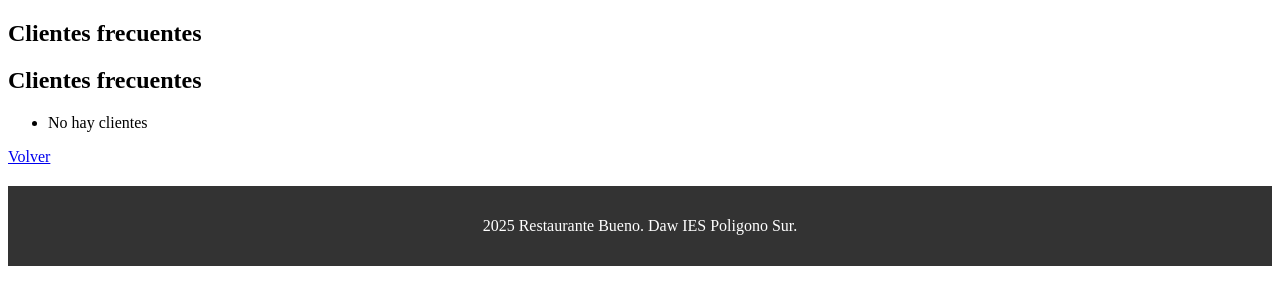
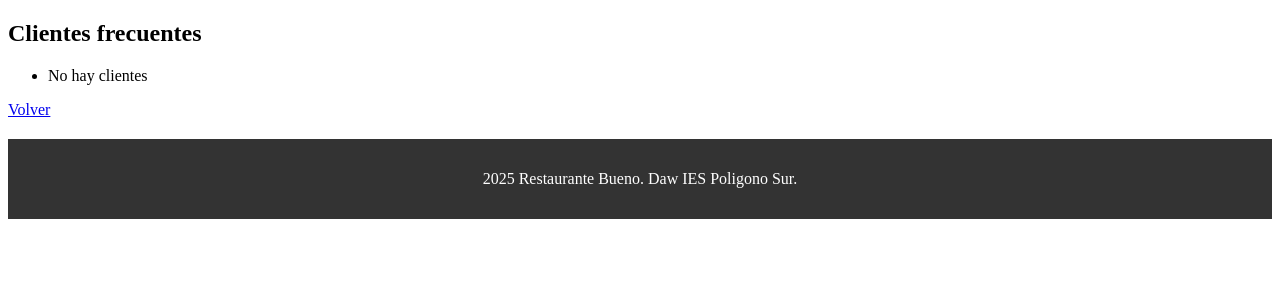
Before and after one commit to borl1nh0/restaurante-django, a Django app: page /clientes/frecuentes/ in a window 1280 px wide. Shown: the part 190-495 px from the top of the page. Run offline with Django 5.2, Linux system fonts and the light colour scheme; data that the repository does not hold is empty; parts of the project's set-up code (start-up, migrations or seed data) failed here and were passed over.

Commit message:
remove redundant header block in clientes_frecuentes.html

```diff
--- a/restaurante/templates/restaurante/clientes_frecuentes.html
+++ b/restaurante/templates/restaurante/clientes_frecuentes.html
@@ -2,10 +2,6 @@
 
 {% block title %}
 Clientes frecuentes
-{% endblock %}
-
-{% block header %}
-<h1>Clientes frecuentes</h1>
 {% endblock %}
 
 {% block content %}
```
